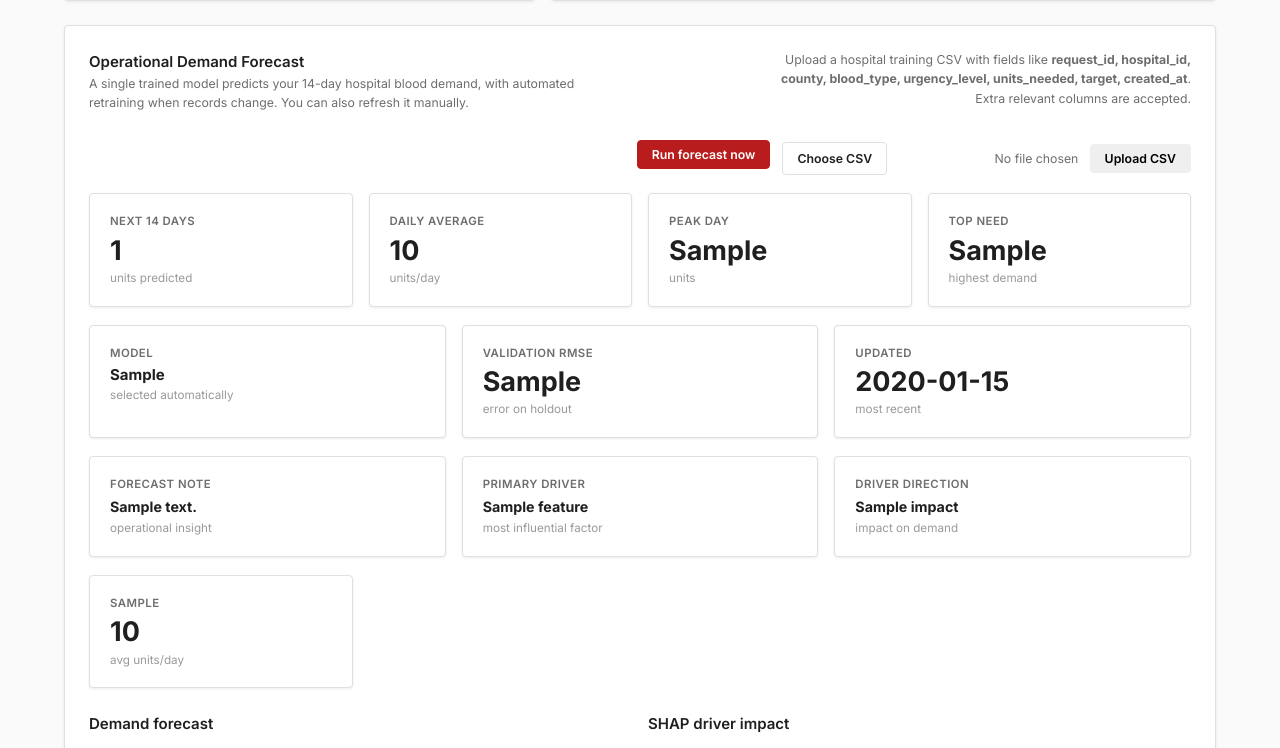
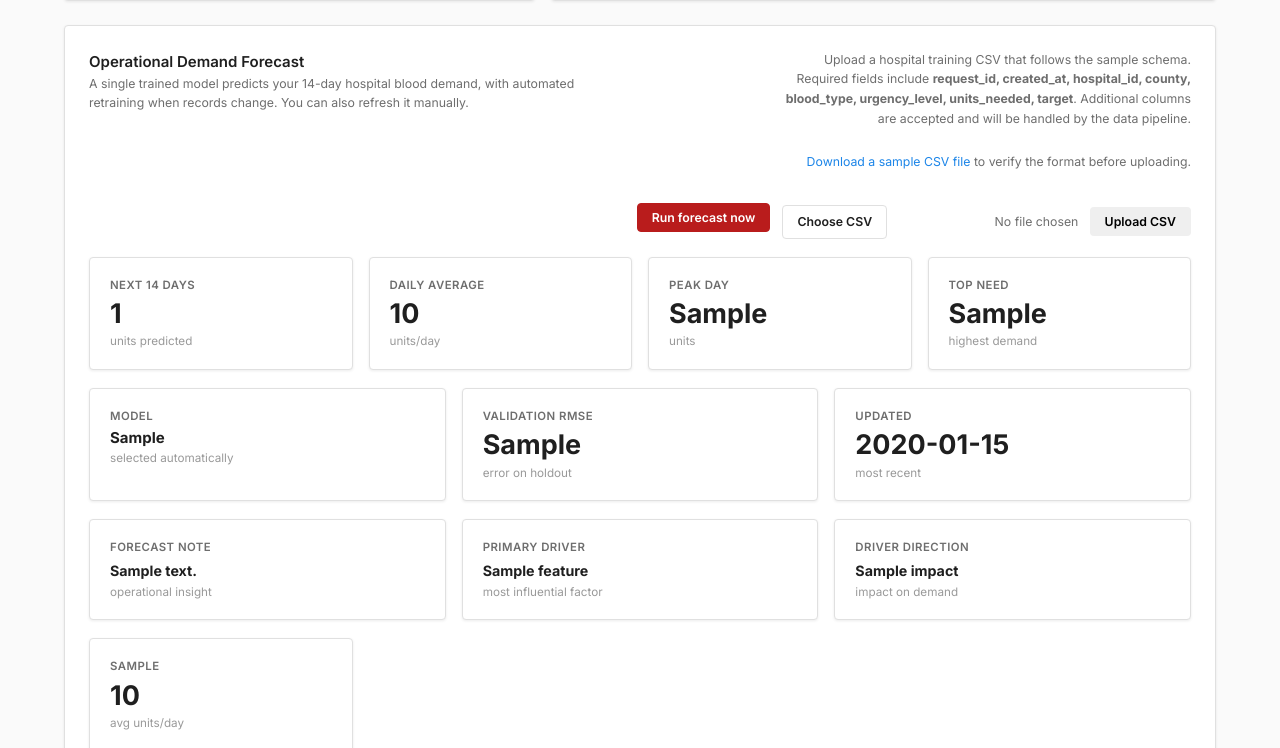
Before and after one commit to SHIVOGOJOHN/bloodlink, a Python web app: template app/templates/hospital/dashboard.html in a window 1280 px wide. Shown: the part 994-1742 px from the top of the page. Run offline with Jinja, Linux system fonts and the light colour scheme; the template is opened without the code that fills it: most values are stand-ins (such as "Sample title", 1, 10 or a date in 2020).

Commit message:
s a downloadable sample training schema.

```diff
--- /dev/null
+++ b/app/static/training_example.csv
@@ -0,0 +1,2 @@
+request_id,created_at,hospital_id,county,blood_type,urgency_level,units_needed,target,recent_hospital_requests_30d,recent_hospital_requests_90d,recent_county_requests_30d,recent_blood_type_requests_30d,recent_blood_type_requests_90d,county_stock_total,county_stock_pressure,bank_count_in_county,source
+REQ-20260705-001,2026-06-30T10:30:00Z,HOSP-001,Nairobi,O+,urgent,5,5,12,28,48,18,44,180,22,5,uploaded
--- a/app/templates/hospital/dashboard.html
+++ b/app/templates/hospital/dashboard.html
@@ -259,7 +259,8 @@
         <div class="tiny text-muted">A single trained model predicts your 14-day hospital blood demand, with automated retraining when records change. You can also refresh it manually.</div>
       </div>
       <div class="forecast-actions-controls">
-        <div class="tiny text-muted mb-2">Upload a hospital training CSV with fields like <strong>request_id, hospital_id, county, blood_type, urgency_level, units_needed, target, created_at</strong>. Extra relevant columns are accepted.</div>
+        <div class="tiny text-muted mb-2">Upload a hospital training CSV that follows the sample schema. Required fields include <strong>request_id, created_at, hospital_id, county, blood_type, urgency_level, units_needed, target</strong>. Additional columns are accepted and will be handled by the data pipeline.</div>
+        <div class="tiny text-muted mb-2"><a href="{{ url_for('static', filename='training_example.csv') }}" class="text-primary">Download a sample CSV file</a> to verify the format before uploading.</div>
         <div class="d-flex gap-2 align-items-center flex-wrap">
           <form method="POST" action="{{ url_for('hospital.run_forecast') }}" class="m-0">
             <input type="hidden" name="csrf_token" value="{{ csrf_token() }}">
```
